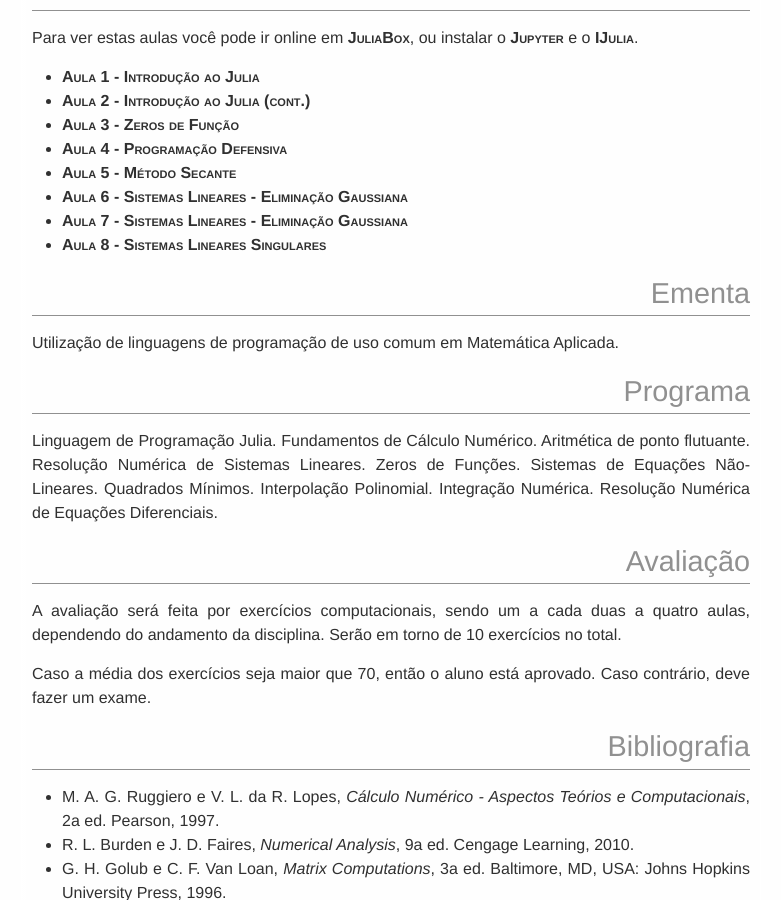
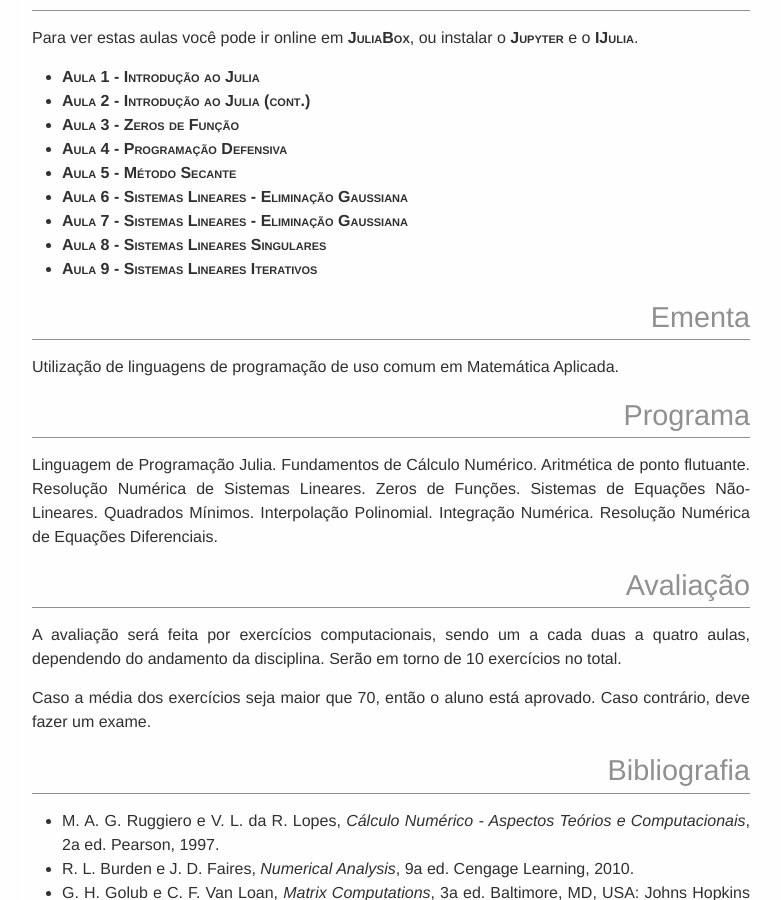
Before and after one commit to abelsiqueira/abelsiqueira.github.io-old, a Jekyll site: the page built from disciplinas/cm103-2016s2.md, in a window 1280 px wide and 900 px high, scrolled down 909 px. Shown: the whole window, without its empty margins (249-1030 px from the left). Built offline with Jekyll 4.4.1, drawn with Linux system fonts in a browser that asks for light colours.

Commit message:
Aula 9 de cm103

```diff
--- a/disciplinas/cm103-2016s2.md
+++ b/disciplinas/cm103-2016s2.md
@@ -40,6 +40,8 @@ ou instalar o [Jupyter](https://jupyter.org/) e o
     }}/disciplinas/cm103/07-pivoteamento-parcial-e-lu.ipynb)
   - [Aula 8 - Sistemas Lineares Singulares]({{ site.baseurl
     }}/disciplinas/cm103/08-sist-lin-singulares.ipynb)
+  - [Aula 9 - Sistemas Lineares Iterativos]({{ site.baseurl
+    }}/disciplinas/cm103/09-sist-lin-iterativos.ipynb)
 
 # Ementa
 
```
Also changed, not shown: 1 other file.
